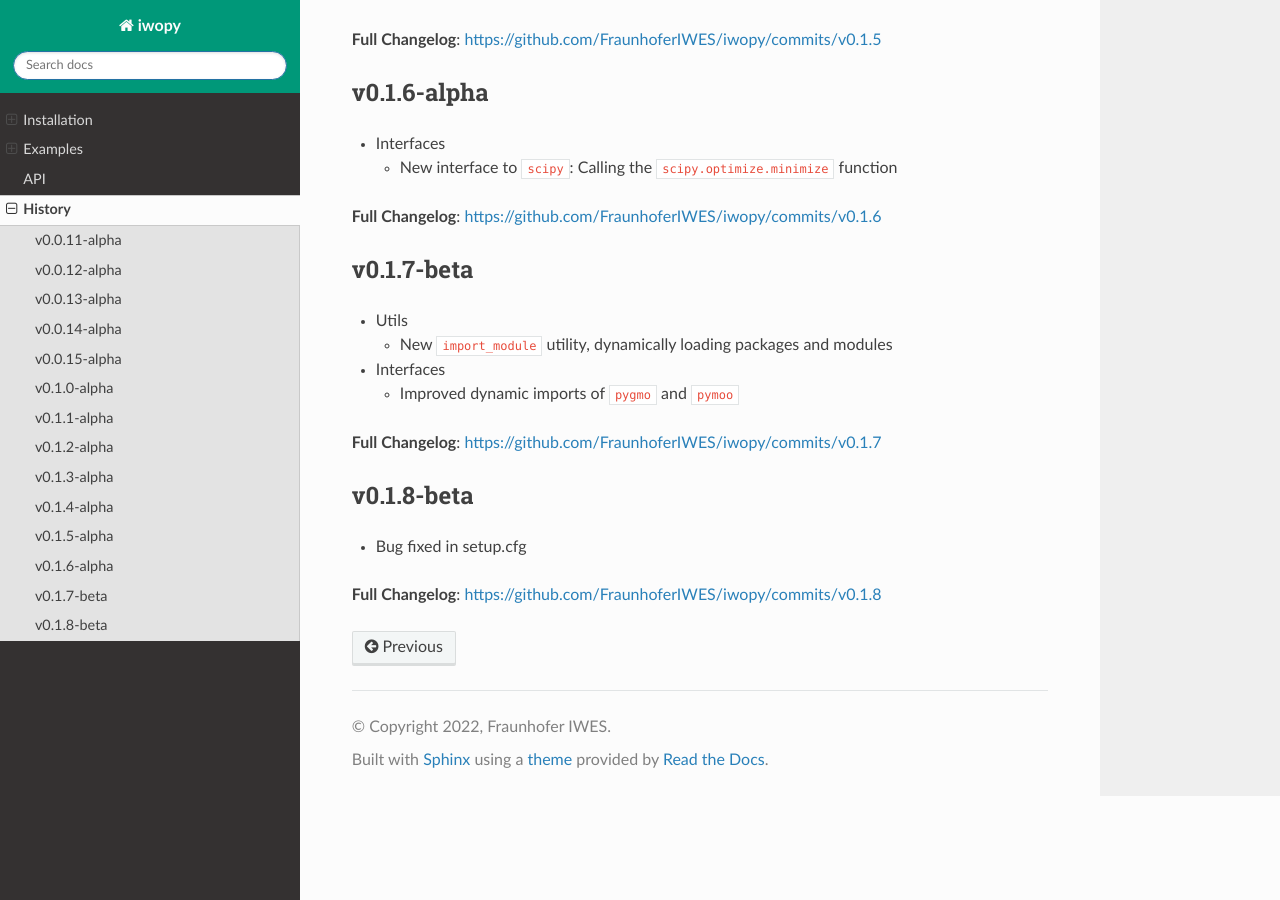
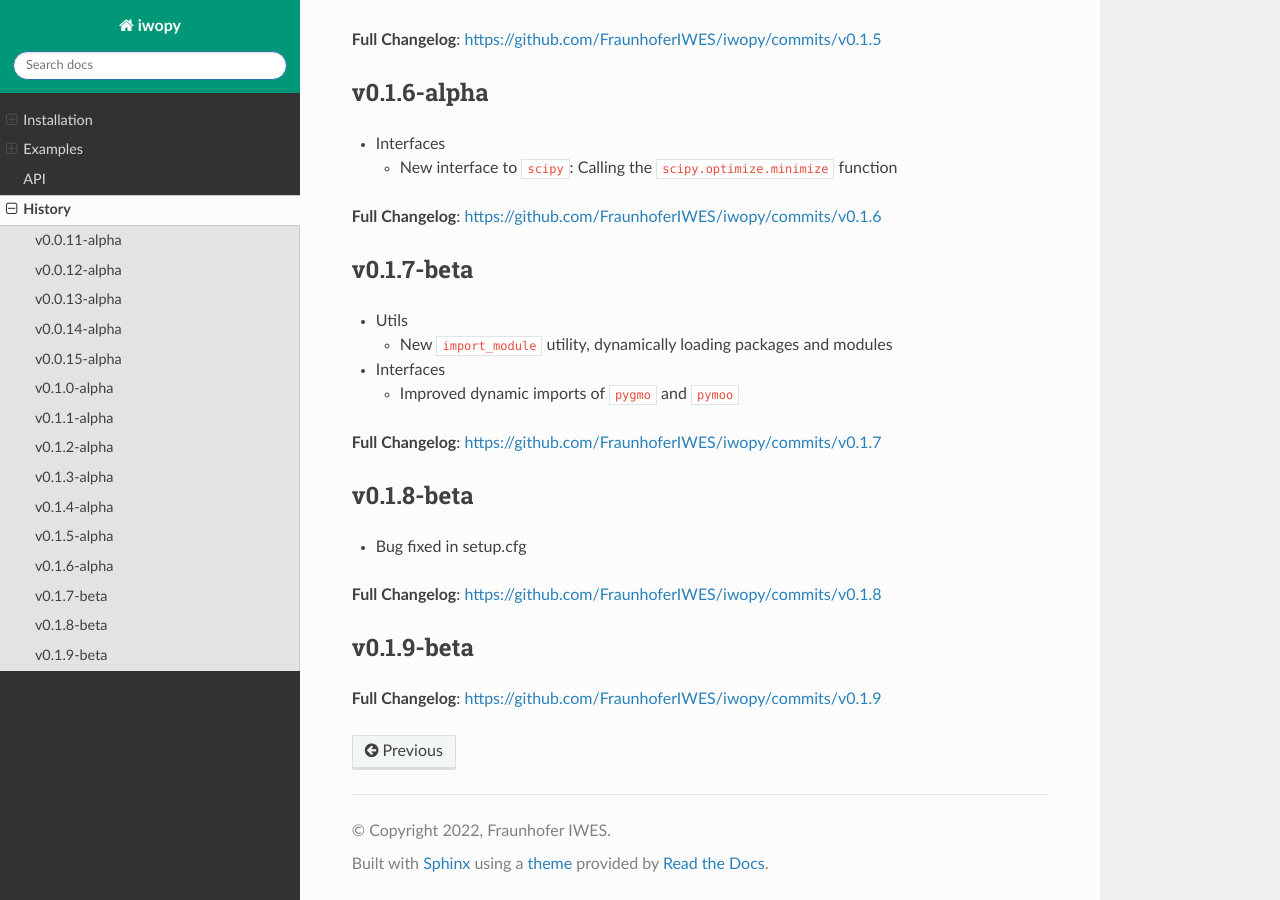
Before and after one commit to FraunhoferIWES/iwopy, a Sphinx documentation site: the page built from docs/source/history.md, in a window 1280 px wide and 900 px high, scrolled down 3024 px. Built offline with Sphinx 7.4.7 and the Read the Docs theme 2.0.0, drawn with Linux system fonts in a browser that asks for light colours; pages that are not in the unit, such as notebooks, are missing from menus; the version number could not be read and is left out.

Commit message:
version increase

```diff
--- a/docs/source/history.md
+++ b/docs/source/history.md
@@ -128,3 +128,8 @@ Enjoy - we are awaiting comments and issues, thanks for testing.
 - Bug fixed in setup.cfg
 
 **Full Changelog**: [https://github.com/FraunhoferIWES/iwopy/commits/v0.1.8](https://github.com/FraunhoferIWES/iwopy/commits/v0.1.8)
+
+## v0.1.9-beta
+
+
+**Full Changelog**: [https://github.com/FraunhoferIWES/iwopy/commits/v0.1.9](https://github.com/FraunhoferIWES/iwopy/commits/v0.1.9)
```
Also changed, not shown: 1 other file.
